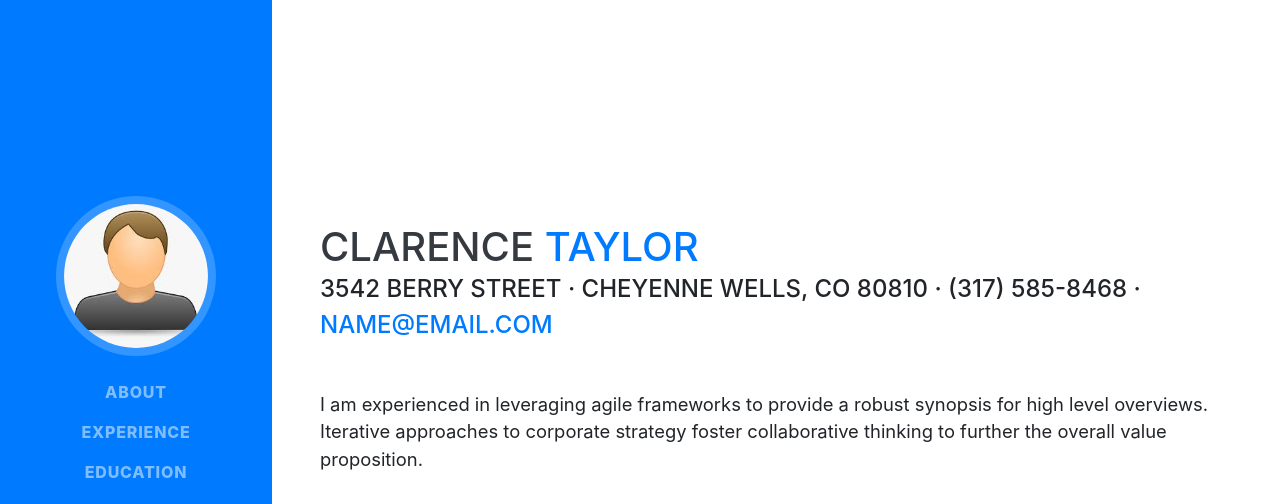
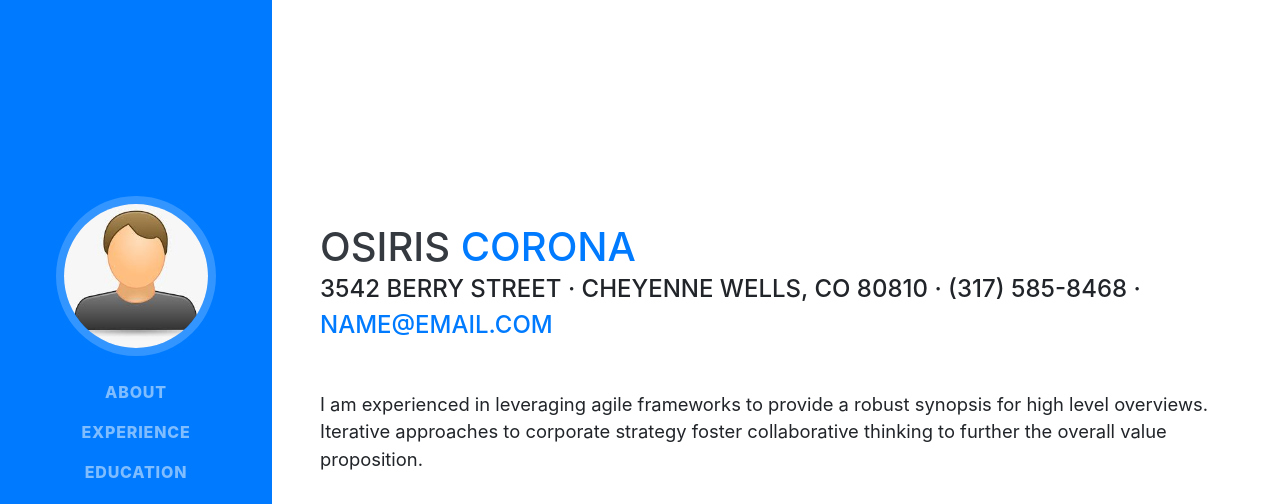
Before and after one commit to osiriscorona/osiriscorona.github.io, a website with bundled scripts: page index.html in a window 1280 px wide. Shown: the top 504 px of the page. Built offline with nearby package versions, Linux system fonts and the light colour scheme; a web font is replaced by a local one.

Commit message:
Nombre principal

```diff
--- a/index.html
+++ b/index.html
@@ -63,8 +63,8 @@
 
     <section class="resume-section p-3 p-lg-5 d-flex align-items-center" id="about">
       <div class="w-100">
-        <h1 class="mb-0">Clarence
-          <span class="text-primary">Taylor</span>
+        <h1 class="mb-0">Osiris
+          <span class="text-primary">Corona</span>
         </h1>
         <div class="subheading mb-5">3542 Berry Street · Cheyenne Wells, CO 80810 · (317) 585-8468 ·
           <a href="mailto:name@email.com">name@email.com</a>
```
